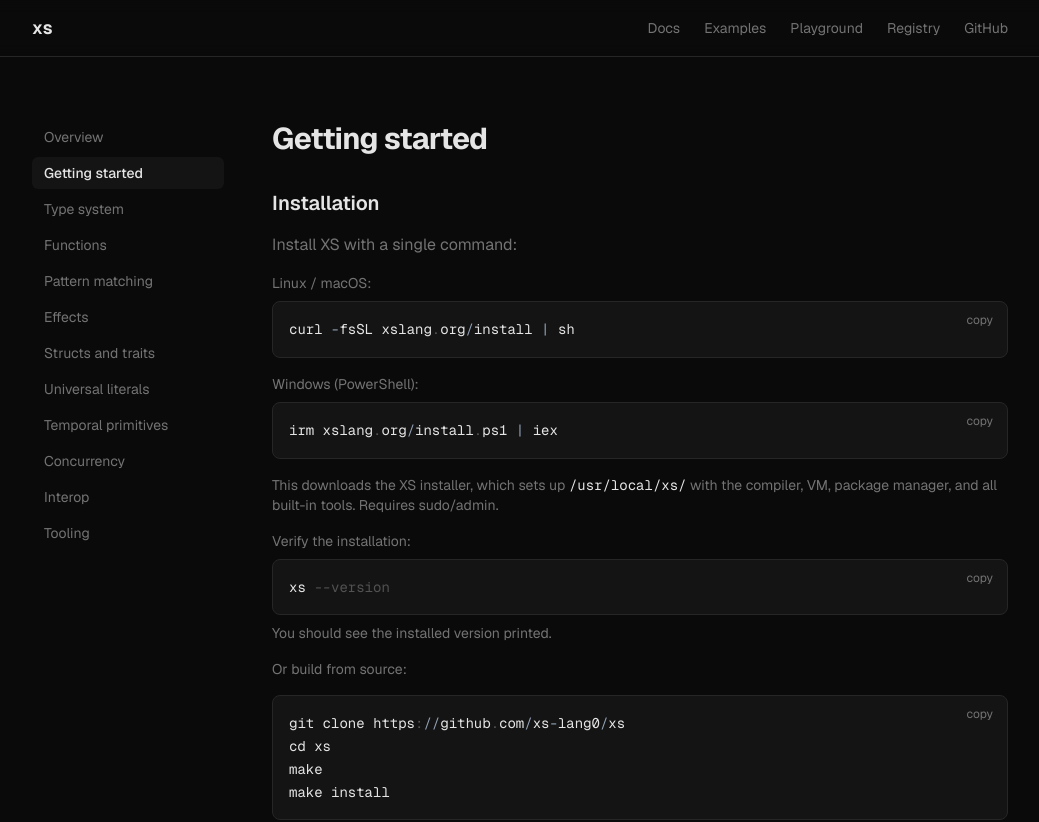
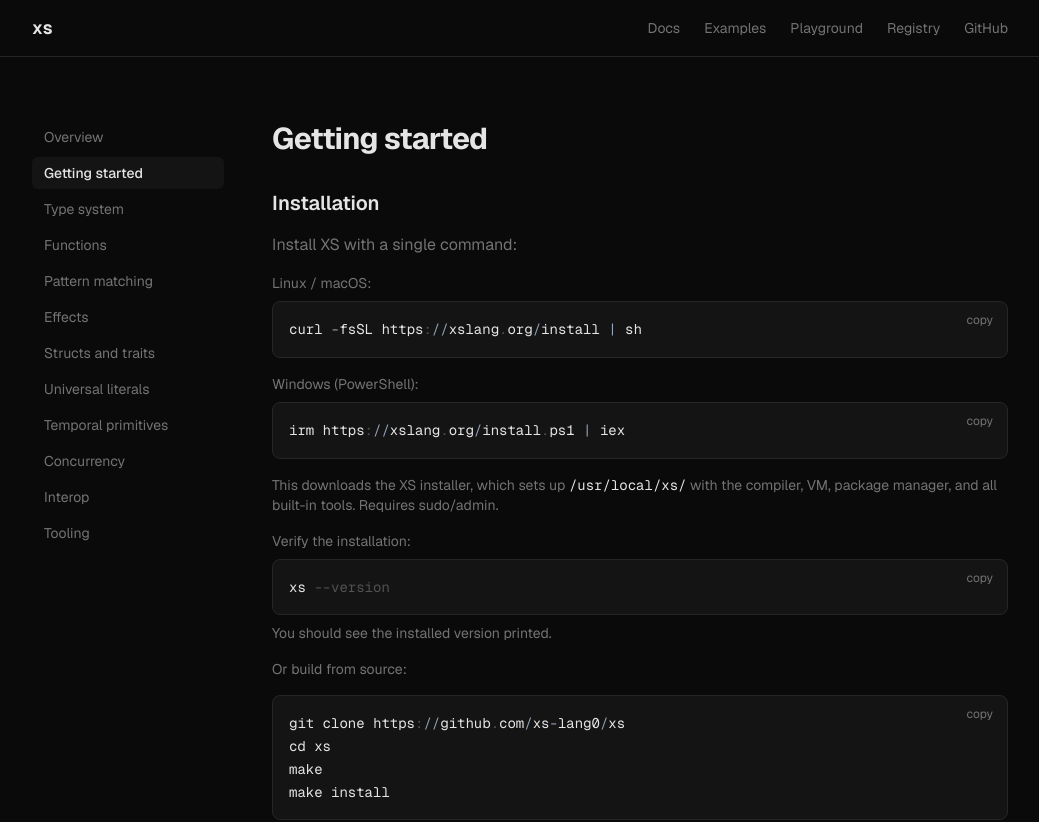
Before and after one commit to xs-lang0/xslang.org, a Next.js app: page /docs/getting-started in a window 1280 px wide. Shown: the top 822 px of the page, without its empty margins (120-1159 px from the left). Built offline with nearby package versions, Linux system fonts and the light colour scheme.

Commit message:
use https in install commands

```diff
--- a/src/app/docs/getting-started/page.tsx
+++ b/src/app/docs/getting-started/page.tsx
@@ -11,12 +11,12 @@ export default function GettingStartedPage() {
 
       <div className="mb-2">
         <p className="mb-2 text-sm text-muted">Linux / macOS:</p>
-        <CodeBlock code={`curl -fsSL xslang.org/install | sh`} />
+        <CodeBlock code={`curl -fsSL https://xslang.org/install | sh`} />
       </div>
 
       <div className="mb-4">
         <p className="mb-2 mt-4 text-sm text-muted">Windows (PowerShell):</p>
-        <CodeBlock code={`irm xslang.org/install.ps1 | iex`} />
+        <CodeBlock code={`irm https://xslang.org/install.ps1 | iex`} />
       </div>
 
       <p className="mb-4 text-sm text-muted">
--- a/src/app/page.tsx
+++ b/src/app/page.tsx
@@ -82,7 +82,7 @@ export default function Home() {
             dependencies.
           </p>
           <div className="font-mono text-sm text-muted">
-            <span className="text-accent">$</span> curl -fsSL xslang.org/install | sh
+            <span className="text-accent">$</span> curl -fsSL https://xslang.org/install | sh
           </div>
           <div className="flex flex-wrap gap-3">
             <Link
```
